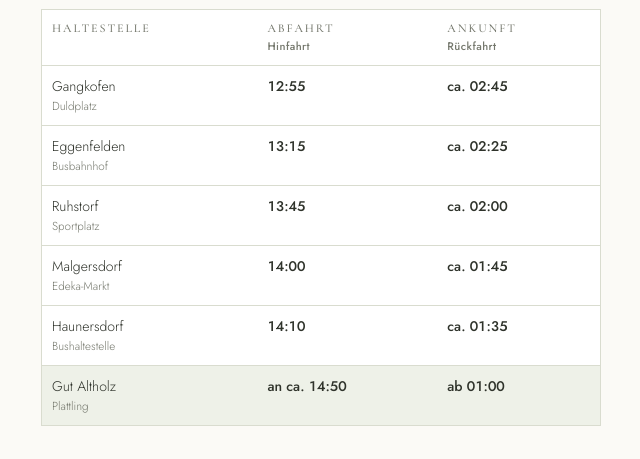
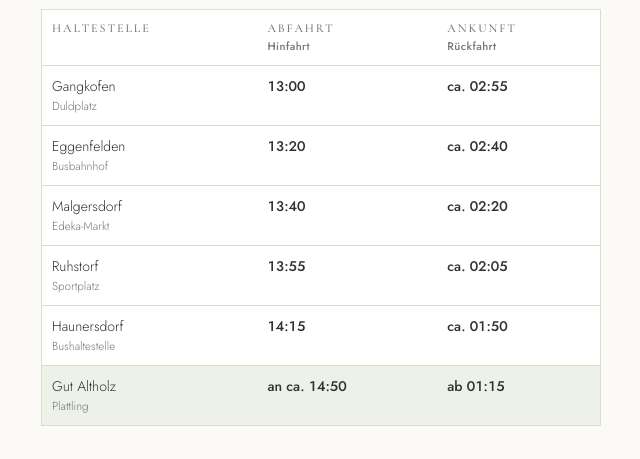
Before and after one commit to johannesvilsmaier/hochzeit, a plain HTML site: page index.html in a window 1280 px wide. Shown: the part 2687-3146 px from the top of the page, 319-959 px from the left. Drawn offline with nearby package versions, Linux system fonts and the light colour scheme.

Commit message:
Busfahrplan: Malgersdorf vor Ruhstorf, Rückfahrt ab 01:15

```diff
--- a/index.html
+++ b/index.html
@@ -313,14 +313,14 @@ const EINSTELLUNGEN = {
   allergieChips: ["Gluten", "Laktose", "Nüsse", "Fisch", "Schalentiere", "Ei", "Vegetarisch", "Vegan"],
   // Fahrplan-Entwurf, siehe ../bus-fahrplan.md (Fahrzeiten OSRM/OpenStreetMap, Abfrage 21.11.2026)
   busHalte: [
-    { ort: "Gangkofen", stelle: "Duldplatz", hin: "12:55", rueck: "02:45" },
-    { ort: "Eggenfelden", stelle: "Busbahnhof", hin: "13:15", rueck: "02:25" },
-    { ort: "Ruhstorf", stelle: "Sportplatz", hin: "13:45", rueck: "02:00" },
-    { ort: "Malgersdorf", stelle: "Edeka-Markt", hin: "14:00", rueck: "01:45" },
-    { ort: "Haunersdorf", stelle: "Bushaltestelle", hin: "14:10", rueck: "01:35" }
+    { ort: "Gangkofen", stelle: "Duldplatz", hin: "13:00", rueck: "02:55" },
+    { ort: "Eggenfelden", stelle: "Busbahnhof", hin: "13:20", rueck: "02:40" },
+    { ort: "Malgersdorf", stelle: "Edeka-Markt", hin: "13:40", rueck: "02:20" },
+    { ort: "Ruhstorf", stelle: "Sportplatz", hin: "13:55", rueck: "02:05" },
+    { ort: "Haunersdorf", stelle: "Bushaltestelle", hin: "14:15", rueck: "01:50" }
   ],
   busAnkunft: "ca. 14:50",
-  busAbfahrt: "01:00"
+  busAbfahrt: "01:15"
 };
 /* ======================================= */
 
```
